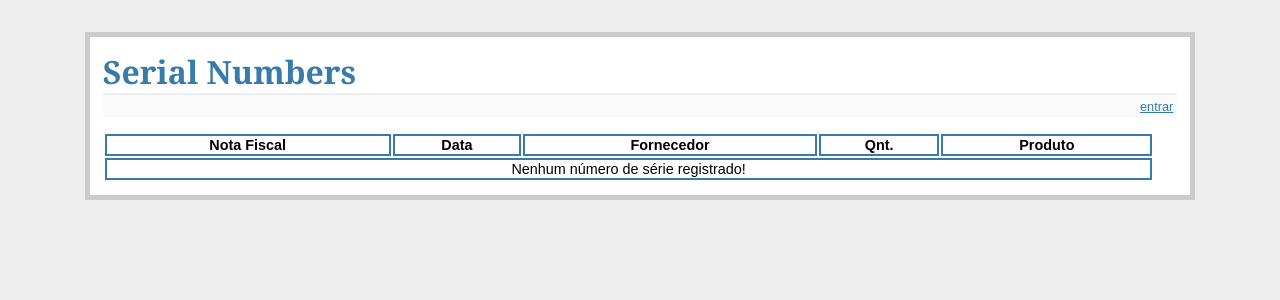
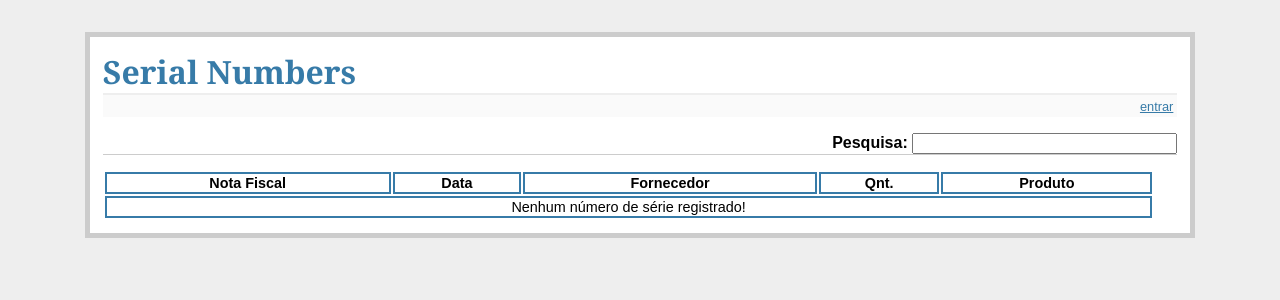
Before and after one commit to wagnerluis1982/serialnumbers, a Flask app: page / in a window 1280 px wide. Shown: the top 300 px of the page. Run offline with Flask 2, Linux system fonts and the light colour scheme; data that the repository does not hold is empty.

Commit message:
Correções na UI

```diff
--- a/serialnumber/static/style.css
+++ b/serialnumber/static/style.css
@@ -8,6 +8,8 @@ h1
     { border-bottom: 2px solid #eee; }
 h2
     { font-size: 1.2em; }
+h1 a, h2 a
+    { text-decoration: none; }
 
 .page
     { margin: 2em auto; width: 85%; border: 5px solid #ccc;
@@ -24,6 +26,8 @@ h2
     { float: left; }
 .forms #filter
     { float: right; }
+.forms #filter input
+    {}
 form.serials
     { margin-top: 1em; }
 form.serials th
--- a/serialnumber/templates/layout.html
+++ b/serialnumber/templates/layout.html
@@ -3,7 +3,7 @@
 <link rel=stylesheet type=text/css
       href="{{ url_for('static', filename='style.css') }}">
 <div class=page>
-  <h1>{{ config['APP_TITLE'] }}</h1>
+  <h1><a href="{{ url_for('list_serials') }}">{{ config['APP_TITLE'] }}</a></h1>
   <div class=metanav>
   {% if not session.logged_in %}
     <a href="{{ url_for('login') }}">entrar</a>
@@ -11,7 +11,7 @@
     <a href="{{ url_for('logout') }}">sair</a>
   {% endif %}
   </div>
-    {% if error %}<p class=error><strong>Erro:</strong> {{ error }}{% endif %}
+  {% if error %}<p class=error><strong>Erro:</strong> {{ error }}{% endif %}
   {% for category, message in get_flashed_messages(with_categories=true) %}
     <div class={{ category }}>{{ message }}</div>
   {% endfor %}
--- a/serialnumber/templates/list_serials.html
+++ b/serialnumber/templates/list_serials.html
@@ -1,19 +1,19 @@
 {% extends "layout.html" %}
 {% block body %}
+  <div class=forms>
   {% if session.logged_in %}
-    <div class=forms>
     <form id= import action="{{ url_for('import_xml') }}" method=post
           enctype=multipart/form-data>
       <strong>Arquivo XML:</strong>
       <input type=file name=xml-file>
       <input type=submit value=Importar>
     </form>
+  {% endif %}
     <form id=filter action="{{ url_for('list_serials') }}" method=get>
       <strong>Pesquisa:</strong>
-        <input type=text name=s value="{{ request.args['s'] }}">
+      <input type=text size=30 name=s value="{{ request.args['s'] }}">
     </form>
   </div>
-  {% endif %}
   <table class=list>
     <tr><th>Nota Fiscal <th>Data <th>Fornecedor <th>Qnt. <th>Produto <th>
   {% for serial in serials %}
```
Lines whose indentation alone changed are shown as unchanged.
